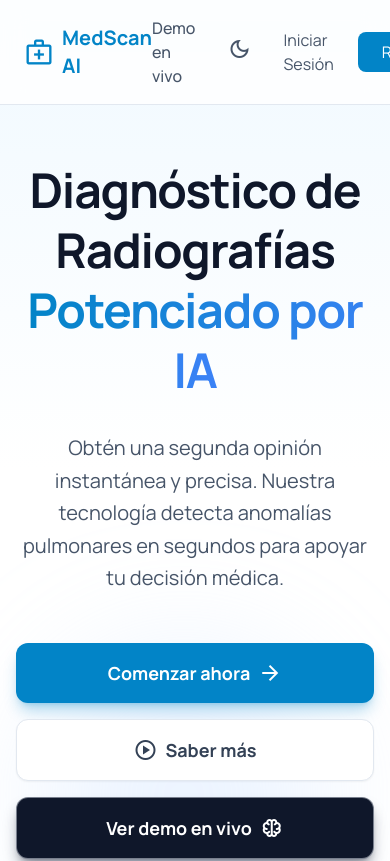
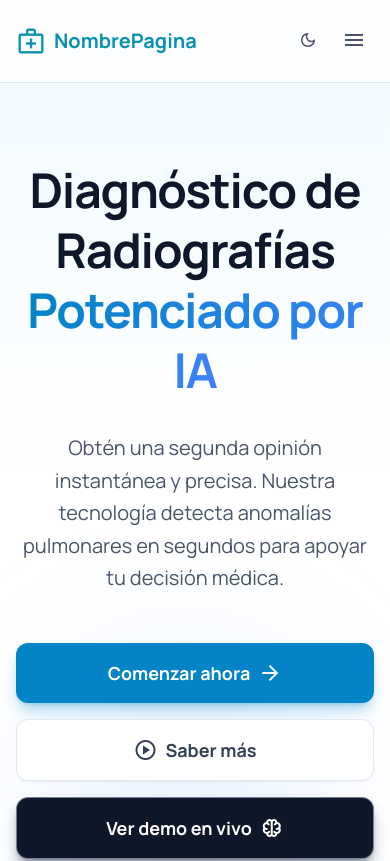
Before and after one commit to CesarOsorioP/PaginaCNN, a React (Create React App) app in the folder client/: page / in a window 390 px wide. Shown: the top 861 px of the page. Built offline with nearby package versions, Linux system fonts and the light colour scheme.

Commit message:
Mejoras de diseño - Responsividad

```diff
--- a/client/src/components/NavigationButtons.jsx
+++ b/client/src/components/NavigationButtons.jsx
@@ -5,17 +5,17 @@ export default function NavigationButtons() {
     const navigate = useNavigate();
 
     return (
-        <div className="flex items-center gap-2 mb-4">
+        <div className="flex items-center gap-2 mb-4 sticky top-0 z-10 bg-slate-50 dark:bg-slate-900 py-2 sm:static sm:bg-transparent sm:py-0">
             <button
                 onClick={() => navigate(-1)}
-                className="p-2 rounded-lg bg-slate-800 hover:bg-slate-700 text-slate-300 hover:text-white transition-colors border border-slate-700"
+                className="p-2 rounded-lg bg-slate-200 dark:bg-slate-800 hover:bg-slate-300 dark:hover:bg-slate-700 text-slate-600 dark:text-slate-300 hover:text-slate-900 dark:hover:text-white transition-colors border border-slate-300 dark:border-slate-700"
                 title="Ir atrás"
             >
                 <span className="material-symbols-outlined text-lg">arrow_back</span>
             </button>
             <button
                 onClick={() => navigate(1)}
-                className="p-2 rounded-lg bg-slate-800 hover:bg-slate-700 text-slate-300 hover:text-white transition-colors border border-slate-700"
+                className="p-2 rounded-lg bg-slate-200 dark:bg-slate-800 hover:bg-slate-300 dark:hover:bg-slate-700 text-slate-600 dark:text-slate-300 hover:text-slate-900 dark:hover:text-white transition-colors border border-slate-300 dark:border-slate-700"
                 title="Ir adelante"
             >
                 <span className="material-symbols-outlined text-lg">arrow_forward</span>
--- a/client/src/components/layout/DashboardLayout.jsx
+++ b/client/src/components/layout/DashboardLayout.jsx
@@ -6,25 +6,25 @@ export default function DashboardLayout() {
   const [mobileOpen, setMobileOpen] = useState(false);
 
   return (
-    <div className="flex min-h-screen bg-slate-50 dark:bg-slate-900 transition-colors duration-300">
+    <div className="flex min-h-screen bg-slate-50 dark:bg-slate-900 transition-colors duration-300 overflow-x-hidden">
       <Sidebar mobileOpen={mobileOpen} setMobileOpen={setMobileOpen} />
 
       {/* Mobile Header */}
-      <div className="lg:hidden fixed top-0 left-0 right-0 bg-white dark:bg-slate-800 border-b border-slate-200 dark:border-slate-700 p-4 flex items-center justify-between z-30">
+      <div className="lg:hidden fixed top-0 left-0 right-0 bg-white dark:bg-slate-800 border-b border-slate-200 dark:border-slate-700 p-4 flex items-center justify-between z-30 w-full">
         <div className="flex items-center gap-2 text-cyan-600 dark:text-cyan-400">
           <span className="material-symbols-outlined text-xl">medical_services</span>
-          <span className="font-bold">NombrePagina</span>
+          <span className="font-bold truncate">NombrePagina</span>
         </div>
         <button
           onClick={() => setMobileOpen(!mobileOpen)}
-          className="text-slate-500 dark:text-slate-300 hover:text-slate-900 dark:hover:text-white"
+          className="text-slate-500 dark:text-slate-300 hover:text-slate-900 dark:hover:text-white flex-shrink-0"
         >
           <span className="material-symbols-outlined">menu</span>
         </button>
       </div>
 
       {/* Main Content */}
-      <main className="flex-1 lg:ml-52 p-6 lg:p-8 pt-20 lg:pt-8 text-slate-900 dark:text-white">
+      <main className="flex-1 lg:ml-52 p-4 lg:p-8 pt-20 lg:pt-8 text-slate-900 dark:text-white w-full max-w-full overflow-x-hidden">
         <Outlet />
       </main>
     </div>
--- a/client/src/components/layout/Footer.jsx
+++ b/client/src/components/layout/Footer.jsx
@@ -9,7 +9,7 @@ export default function Footer() {
                     <div>
                         <div className="flex items-center gap-2 text-primary-400 mb-4">
                             <span className="material-symbols-outlined text-2xl">medical_services</span>
-                            <span className="font-bold text-lg">MedScan AI</span>
+                            <span className="font-bold text-lg">NombrePagina</span>
                         </div>
                         <p className="text-sm text-slate-400">
                             Análisis de radiografías con inteligencia artificial.
@@ -37,14 +37,14 @@ export default function Footer() {
                     <div>
                         <h3 className="font-bold mb-4">Contacto</h3>
                         <p className="text-sm text-slate-400">
-                            Email: info@medscan.ai<br />
+                            Email: info@example.ai<br />
                             Tel: +1 (555) 123-4567
                         </p>
                     </div>
                 </div>
 
                 <div className="mt-8 pt-8 border-t border-slate-800 text-center text-sm text-slate-500">
-                    © 2025 MedScan AI. Todos los derechos reservados.
+                    © 2025 NombrePagina. Todos los derechos reservados.
                 </div>
             </div>
         </footer>
--- a/client/src/components/layout/Navbar.jsx
+++ b/client/src/components/layout/Navbar.jsx
@@ -1,49 +1,101 @@
-import React from 'react';
+import React, { useState } from 'react';
 import { Link } from 'react-router-dom';
 import { useTheme } from '../../context/ThemeContext';
 
 export default function Navbar() {
     const { isDark, toggleTheme } = useTheme();
+    const [mobileOpen, setMobileOpen] = useState(false);
 
     return (
         <nav className="fixed w-full top-0 z-50 bg-white/80 backdrop-blur-md border-b border-slate-200 dark:bg-slate-900/80 dark:border-slate-800">
-            <div className="max-w-7xl mx-auto px-6 py-4">
-                <div className="flex items-center justify-between">
-                    <Link to="/" className="flex items-center gap-2 text-primary-600 dark:text-primary-400">
+            <div className="max-w-7xl mx-auto px-4 sm:px-6 lg:px-8">
+                <div className="flex items-center justify-between py-4">
+                    <Link to="/" className="flex items-center gap-2 text-cyan-600 dark:text-cyan-400 hover:opacity-80 transition-opacity">
                         <span className="material-symbols-outlined text-3xl">medical_services</span>
-                        <span className="font-bold text-xl">MedScan AI</span>
+                        <span className="font-bold text-xl truncate">NombrePagina</span>
                     </Link>
 
-                    <div className="flex items-center gap-6">
+                    {/* Desktop Menu */}
+                    <div className="hidden md:flex items-center gap-6">
                         <Link
                             to="/demo"
-                            className="text-slate-600 hover:text-primary-600 dark:text-slate-300 dark:hover:text-primary-400 transition-colors font-medium"
+                            className="text-slate-600 hover:text-cyan-600 dark:text-slate-300 dark:hover:text-cyan-400 transition-colors font-medium"
                         >
                             Demo en vivo
                         </Link>
                         <button
                             onClick={toggleTheme}
-                            className="p-2 rounded-lg hover:bg-slate-100 dark:hover:bg-slate-800 transition-colors"
+                            className="p-2 rounded-lg hover:bg-slate-100 dark:hover:bg-slate-800 transition-colors text-slate-600 dark:text-slate-300"
+                            title={isDark ? 'Cambiar a modo claro' : 'Cambiar a modo oscuro'}
                         >
-                            <span className="material-symbols-outlined text-slate-600 dark:text-slate-300">
+                            <span className="material-symbols-outlined">
                                 {isDark ? 'light_mode' : 'dark_mode'}
                             </span>
                         </button>
                         <Link
                             to="/login"
-                            className="text-slate-600 hover:text-primary-600 dark:text-slate-300 dark:hover:text-primary-400 transition-colors"
+                            className="text-slate-600 hover:text-cyan-600 dark:text-slate-300 dark:hover:text-cyan-400 transition-colors font-medium"
                         >
                             Iniciar Sesión
                         </Link>
                         <Link
                             to="/signup"
-                            className="bg-primary-600 hover:bg-primary-700 text-white px-6 py-2 rounded-lg transition-colors"
+                            className="bg-cyan-600 hover:bg-cyan-700 text-white px-6 py-2 rounded-lg transition-colors font-medium shadow-lg shadow-cyan-600/20"
+                        >
+                            Registrarse
+                        </Link>
+                    </div>
+
+                    {/* Mobile Menu Button */}
+                    <div className="md:hidden flex items-center gap-2">
+                        <button
+                            onClick={toggleTheme}
+                            className="p-2 rounded-lg hover:bg-slate-100 dark:hover:bg-slate-800 transition-colors text-slate-600 dark:text-slate-300"
+                        >
+                            <span className="material-symbols-outlined text-xl">
+                                {isDark ? 'light_mode' : 'dark_mode'}
+                            </span>
+                        </button>
+                        <button
+                            onClick={() => setMobileOpen(!mobileOpen)}
+                            className="p-2 rounded-lg text-slate-600 dark:text-slate-300 hover:bg-slate-100 dark:hover:bg-slate-800 transition-colors"
+                        >
+                            <span className="material-symbols-outlined text-2xl">
+                                {mobileOpen ? 'close' : 'menu'}
+                            </span>
+                        </button>
+                    </div>
+                </div>
+            </div>
+
+            {/* Mobile Menu Dropdown */}
+            {mobileOpen && (
+                <div className="md:hidden border-t border-slate-200 dark:border-slate-800 bg-white dark:bg-slate-900">
+                    <div className="px-4 py-4 space-y-3 flex flex-col">
+                        <Link
+                            to="/demo"
+                            onClick={() => setMobileOpen(false)}
+                            className="px-4 py-2 rounded-lg text-slate-600 hover:bg-slate-50 dark:text-slate-300 dark:hover:bg-slate-800 transition-colors font-medium"
+                        >
+                            Demo en vivo
+                        </Link>
+                        <Link
+                            to="/login"
+                            onClick={() => setMobileOpen(false)}
+                            className="px-4 py-2 rounded-lg text-slate-600 hover:bg-slate-50 dark:text-slate-300 dark:hover:bg-slate-800 transition-colors font-medium"
+                        >
+                            Iniciar Sesión
+                        </Link>
+                        <Link
+                            to="/signup"
+                            onClick={() => setMobileOpen(false)}
+                            className="px-4 py-2 rounded-lg bg-cyan-600 hover:bg-cyan-700 text-white transition-colors font-medium text-center shadow-md"
                         >
                             Registrarse
                         </Link>
                     </div>
                 </div>
-            </div>
+            )}
         </nav>
     );
 }
--- a/client/src/pages/dashboard/History.jsx
+++ b/client/src/pages/dashboard/History.jsx
@@ -71,7 +71,7 @@ export default function History() {
     }
 
     return (
-        <div className="">
+        <div className="max-w-full">
             <NavigationButtons />
             {/* Header */}
             <div className="mb-8">
--- a/client/src/pages/dashboard/UserManagement.jsx
+++ b/client/src/pages/dashboard/UserManagement.jsx
@@ -200,7 +200,7 @@ export default function UserManagement() {
     }
 
     return (
-        <div className="">
+        <div className="max-w-full">
             <NavigationButtons />
             {/* Header */}
             <div className="mb-8 flex flex-col sm:flex-row sm:justify-between sm:items-start gap-4">
--- a/client/src/pages/public/Landing.jsx
+++ b/client/src/pages/public/Landing.jsx
@@ -91,7 +91,7 @@ export default function Landing() {
                 <div className="max-w-7xl mx-auto px-4 sm:px-6 lg:px-8">
                     <FadeInWhenVisible>
                         <div className="text-center mb-20">
-                            <h2 className="text-3xl md:text-4xl font-bold text-slate-900 dark:text-white mb-4">Por qué elegir MedScan AI</h2>
+                            <h2 className="text-3xl md:text-4xl font-bold text-slate-900 dark:text-white mb-4">Por qué elegir NombrePagina</h2>
                             <p className="text-lg text-slate-600 dark:text-slate-400 max-w-2xl mx-auto">
                                 Combinamos la experiencia médica con la potencia del aprendizaje profundo para ofrecer resultados en los que puedes confiar.
                             </p>
--- a/client/src/pages/public/Terms.jsx
+++ b/client/src/pages/public/Terms.jsx
@@ -11,13 +11,13 @@ export default function Terms() {
             <p className="text-xl text-slate-600 mb-6">Última actualización: 20 de Noviembre, 2025</p>
 
             <h3 className="text-xl font-bold mb-2">1. Aceptación de los Términos</h3>
-            <p className="mb-4">Al acceder y utilizar MedScan AI, usted acepta estar sujeto a estos Términos de Uso y a nuestra Política de Privacidad.</p>
+            <p className="mb-4">Al acceder y utilizar NombrePagina, usted acepta estar sujeto a estos Términos de Uso y a nuestra Política de Privacidad.</p>
 
             <h3 className="text-xl font-bold mb-2">2. Uso del Servicio</h3>
-            <p className="mb-4">MedScan AI es una herramienta de apoyo al diagnóstico. <strong>No sustituye el juicio profesional de un médico.</strong> Los resultados generados por la IA deben ser validados por un profesional de la salud cualificado.</p>
+            <p className="mb-4">NombrePagina es una herramienta de apoyo al diagnóstico. <strong>No sustituye el juicio profesional de un médico.</strong> Los resultados generados por la IA deben ser validados por un profesional de la salud cualificado.</p>
 
             <h3 className="text-xl font-bold mb-2">3. Responsabilidad</h3>
-            <p className="mb-4">MedScan AI no se hace responsable de decisiones médicas tomadas basándose únicamente en los resultados de este software. El usuario asume toda la responsabilidad por el uso de la información proporcionada.</p>
+            <p className="mb-4">NombrePagina no se hace responsable de decisiones médicas tomadas basándose únicamente en los resultados de este software. El usuario asume toda la responsabilidad por el uso de la información proporcionada.</p>
 
             <h3 className="text-xl font-bold mb-2">4. Privacidad de Datos</h3>
             <p className="mb-4">Nos comprometemos a proteger la privacidad de los datos de los pacientes conforme a las regulaciones vigentes (HIPAA/GDPR). Consulte nuestra Política de Privacidad para más detalles.</p>
```
Also changed, not shown: client/src/pages/dashboard/Dashboard.jsx (+4 -4 lines).
